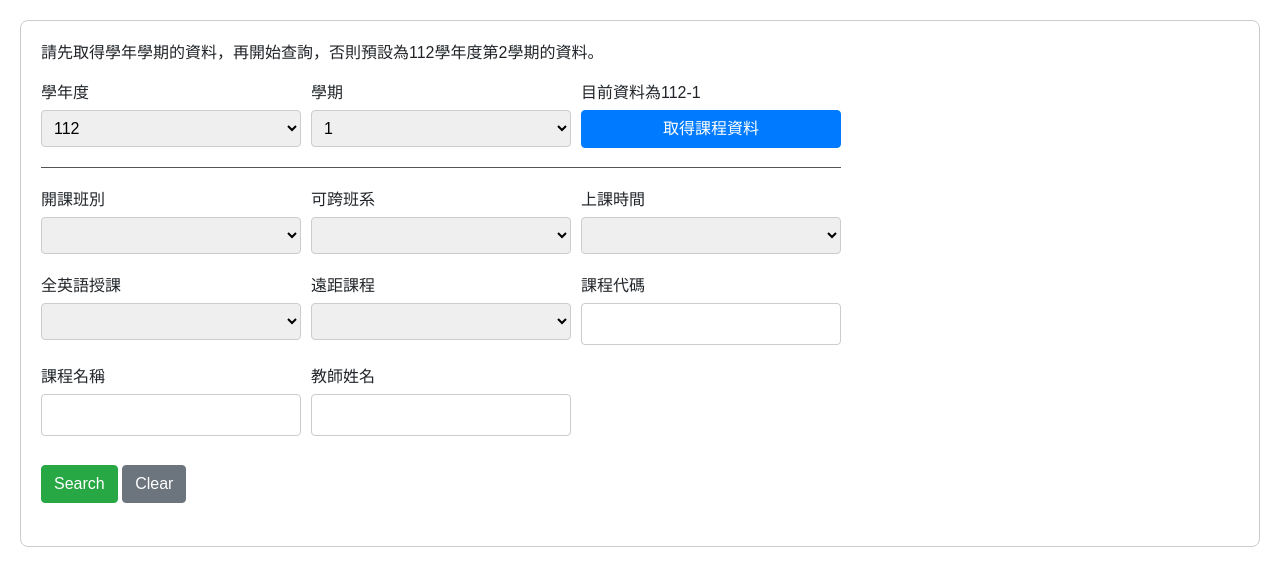
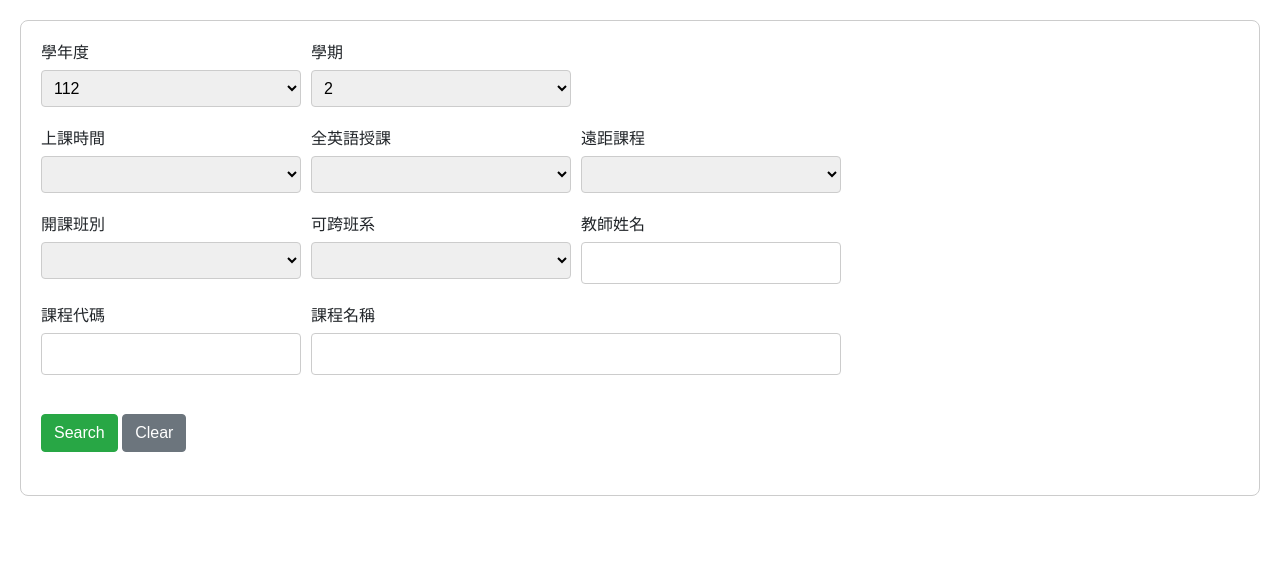
Before and after one commit to lv1codeman/OB010, a Flask app: page / in a window 1280 px wide. Shown: the top 586 px of the page. Run offline with Flask 3, Linux system fonts and the light colour scheme; data comes from the database, SQL or seed files in the repository; lists and menus that the app fills with data are empty.

Commit message:
change layout

```diff
--- a/static/css/style.css
+++ b/static/css/style.css
@@ -18,9 +18,20 @@ body {
   margin-bottom: 20px;
 }
 
+
 .grid-item {
   display: flex;
   flex-direction: column;
+}
+
+.grid-item:nth-child(3) {
+  grid-row: span 1;
+  background-color: transparent;
+  border: none;
+}
+
+.gird-overnext {
+  grid-column: span 2;
 }
 
 label {
--- a/templates/search_course.html
+++ b/templates/search_course.html
@@ -15,7 +15,6 @@
 
   <!-- <button class="btn btn-primary" id="gatherClsBtn">取得班級資料</button> -->
   <div class="container">
-    <p>請先取得學年學期的資料，再開始查詢，否則預設為112學年度第2學期的資料。</p>
     <div class="grid-container">
       <div class="grid-item">
         <label for="year">學年度</label>
@@ -40,28 +39,7 @@
           <option value="1">1</option>
         </select>
       </div>
-      <div class="grid-item">
-        <label id="dataTimeIndicator">目前資料為112-2</label>
-        <button class="btn btn-primary" id="gatherBtn">取得課程資料</button>
-      </div>
-      <div class="separator"></div>
-      <div class="grid-item">
-        <label for="crsclass">開課班別</label>
-        <select id="crsclass">
-          <!-- 由OB010導入 -->
-          <option value="space" selected></option>
-        </select>
-      </div>
-      <div class="grid-item">
-        <label for="crslimit">可跨班系</label>
-        <select id="crslimit">
-          <!-- 由OB010導入 -->
-          <option value></option>
-          <option value="限本班">限本班</option>
-          <option value="限本系">限本系</option>
-          <option value="可跨班系">可跨班系</option>
-        </select>
-      </div>
+      <div class="grid-item"></div>
       <div class="grid-item">
         <label for="week">上課時間</label>
         <select id="week">
@@ -93,17 +71,35 @@
         </select>
       </div>
       <div class="grid-item">
-        <label for="crsid">課程代碼</label>
-        <input type="text" id="crsid">
+        <label for="crsclass">開課班別</label>
+        <select id="crsclass">
+          <!-- 由OB010導入 -->
+          <option value="space" selected></option>
+        </select>
       </div>
       <div class="grid-item">
-        <label for="crsnm">課程名稱</label>
-        <input type="text" id="crsnm">
+        <label for="crslimit">可跨班系</label>
+        <select id="crslimit">
+          <!-- 由OB010導入 -->
+          <option value></option>
+          <option value="限本班">限本班</option>
+          <option value="限本系">限本系</option>
+          <option value="可跨班系">可跨班系</option>
+        </select>
       </div>
       <div class="grid-item">
         <label for="tchnm">教師姓名</label>
         <input type="text" id="tchnm">
       </div>
+      <div class="grid-item">
+        <label for="crsid">課程代碼</label>
+        <input type="text" id="crsid">
+      </div>
+      <div class="grid-item gird-overnext">
+        <label for="crsnm">課程名稱</label>
+        <input type="text" id="crsnm">
+      </div>
+      <div class="grid-item"></div>
     </div>
     <div style="display: ruby-text;">
       <button class="btn btn-success" id="searchBtn">Search</button>
@@ -167,10 +163,6 @@
           success: SetValue
         });
         $('#resultTable').hide()
-
-        $('#gatherBtn').click(function () {
-          getCourseData();
-        });
 
         $("#year,#semester").change(function () {
           getCourseData();
```
Also changed, not shown: database.sqlite3.
